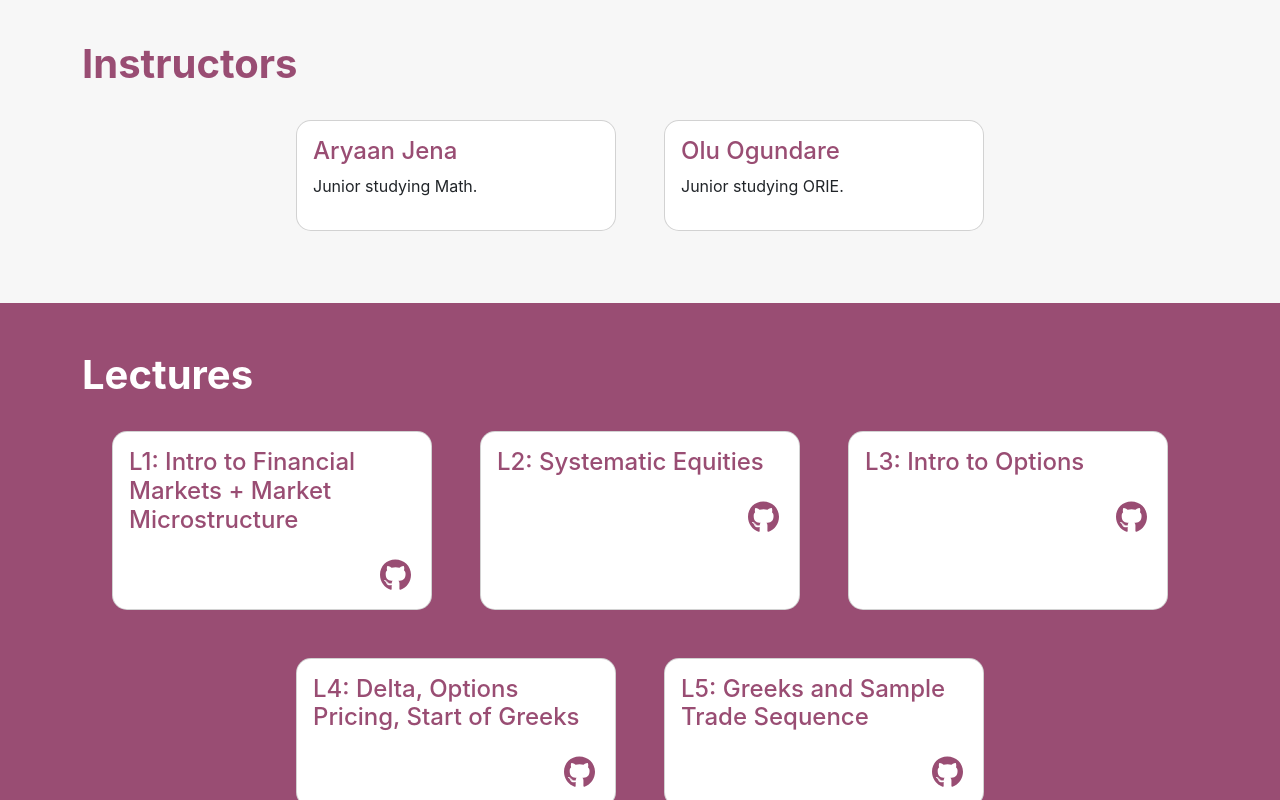
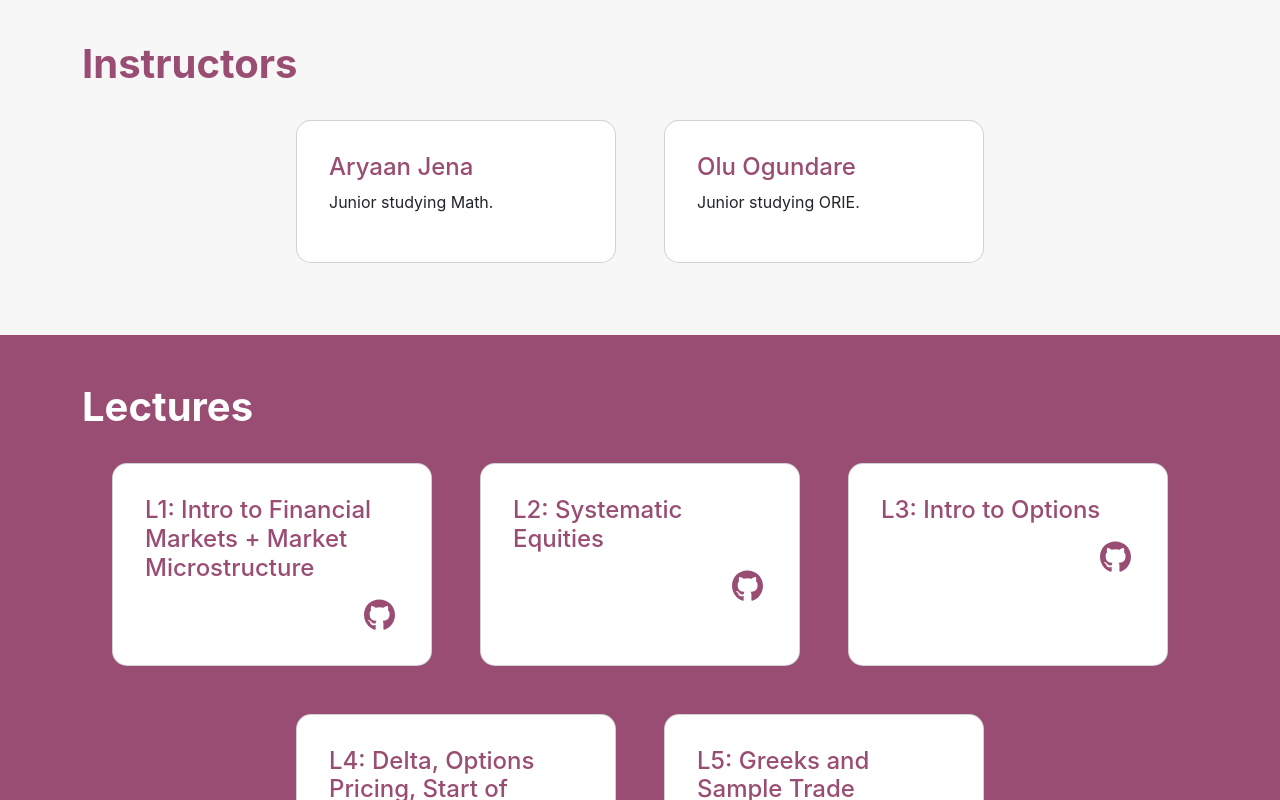
Before and after one commit to CornellQuantFund/nn, a Next.js app: page / in a window 1280 px wide. Shown: the part 740-1540 px from the top of the page. Built offline with nearby package versions, Linux system fonts and the light colour scheme.

Commit message:
Update Work.js

```diff
--- a/components/Work.js
+++ b/components/Work.js
@@ -1,6 +1,6 @@
 import React from 'react';
 import { FontAwesomeIcon } from '@fortawesome/react-fontawesome';
-import Link from 'next/link'
+import Link from 'next/link';
 
 export const Skills = ({ title, cards }) => {
   return (
@@ -13,13 +13,15 @@ export const Skills = ({ title, cards }) => {
               key={index}
               title={value.title}
               description={value.description}
-							link={value.link} />
+              link={value.link}
+              image={value.image} // Pass the image prop
+            />
           ))}
         </div>
       </div>
     </div>
   );
-}
+};
 
 export const Projects = ({ title, cards }) => {
   return (
@@ -32,24 +34,26 @@ export const Projects = ({ title, cards }) => {
               key={index}
               title={value.title}
               description={value.description}
-							icons={value.icons} />
+              icons={value.icons}
+              image={value.image} // Pass the image prop
+            />
           ))}
         </div>
-				{/* <div className="text-center">
-					<button type="button" className="btn btn-outline-light">See More</button>
-				</div> */}
       </div>
     </div>
   );
-}
+};
 
-export const Card = ({ title, description, icons }) => {
+export const Card = ({ title, description, icons, image }) => {
   return (
-		<div className="card py-3 px-3 mx-sm-4 my-4 card-work" style={{ width: "20rem" }}>
+    <div className="card py-3 px-3 mx-sm-4 my-4 card-work" style={{ width: '20rem' }}>
+      {image && <img src={image} className="card-img-top" alt={title} />} {/* Render the image if provided */}
+      <div className="card-body">
         <h4 className="text-primary">{title}</h4>
         <p className="text-dark">{description}</p>
         <div className="text-end">
-				{icons && icons.map((value, index) => (
+          {icons &&
+            icons.map((value, index) => (
               <Link key={index} href={value.link}>
                 <a target="_blank" rel="noreferrer">
                   <FontAwesomeIcon className="icon-style mx-1" icon={value.icon} size="2x" />
@@ -58,5 +62,6 @@ export const Card = ({ title, description, icons }) => {
             ))}
         </div>
       </div>
+    </div>
   );
-}
+};
```
Lines whose indentation alone changed are shown as unchanged.
